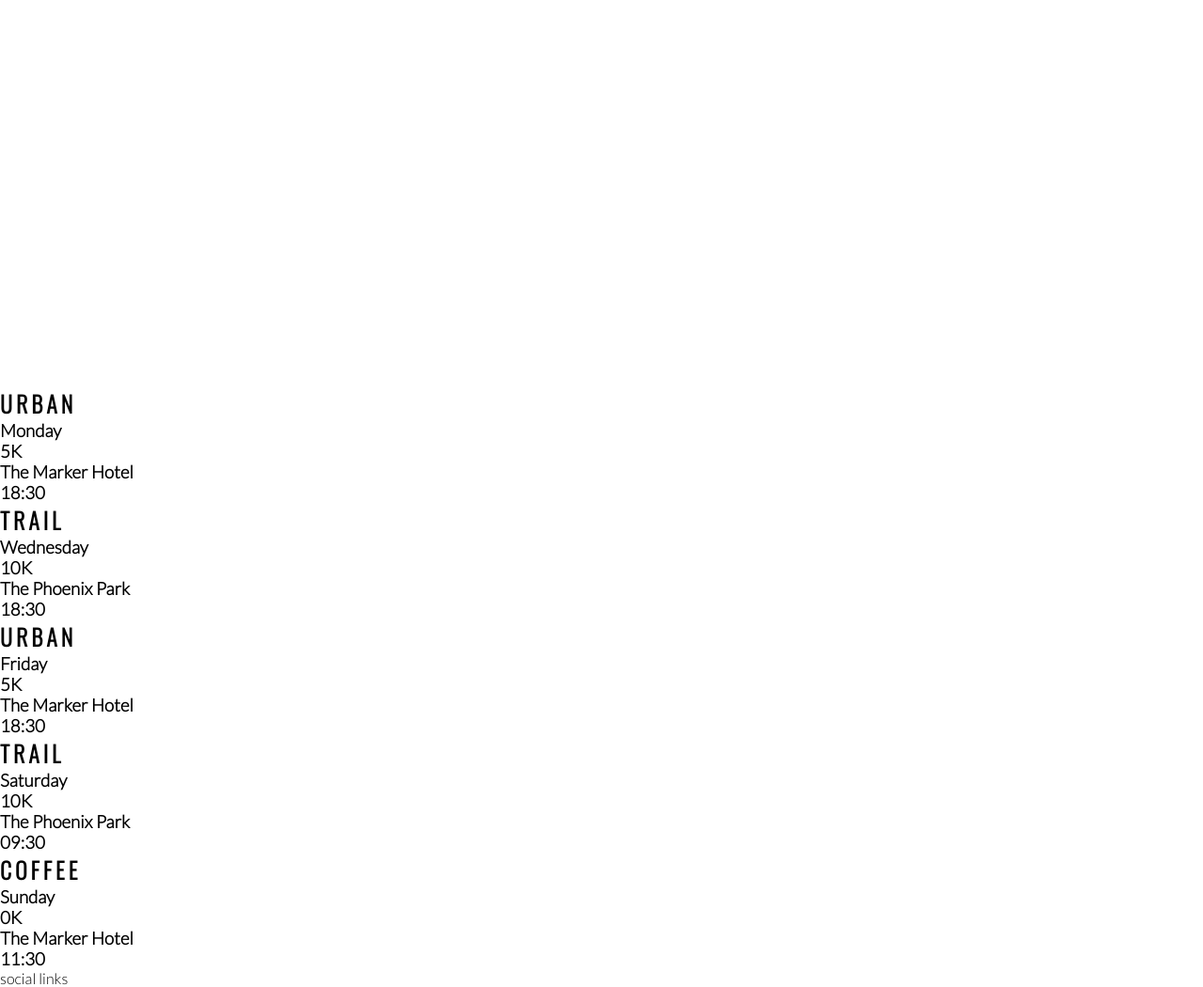
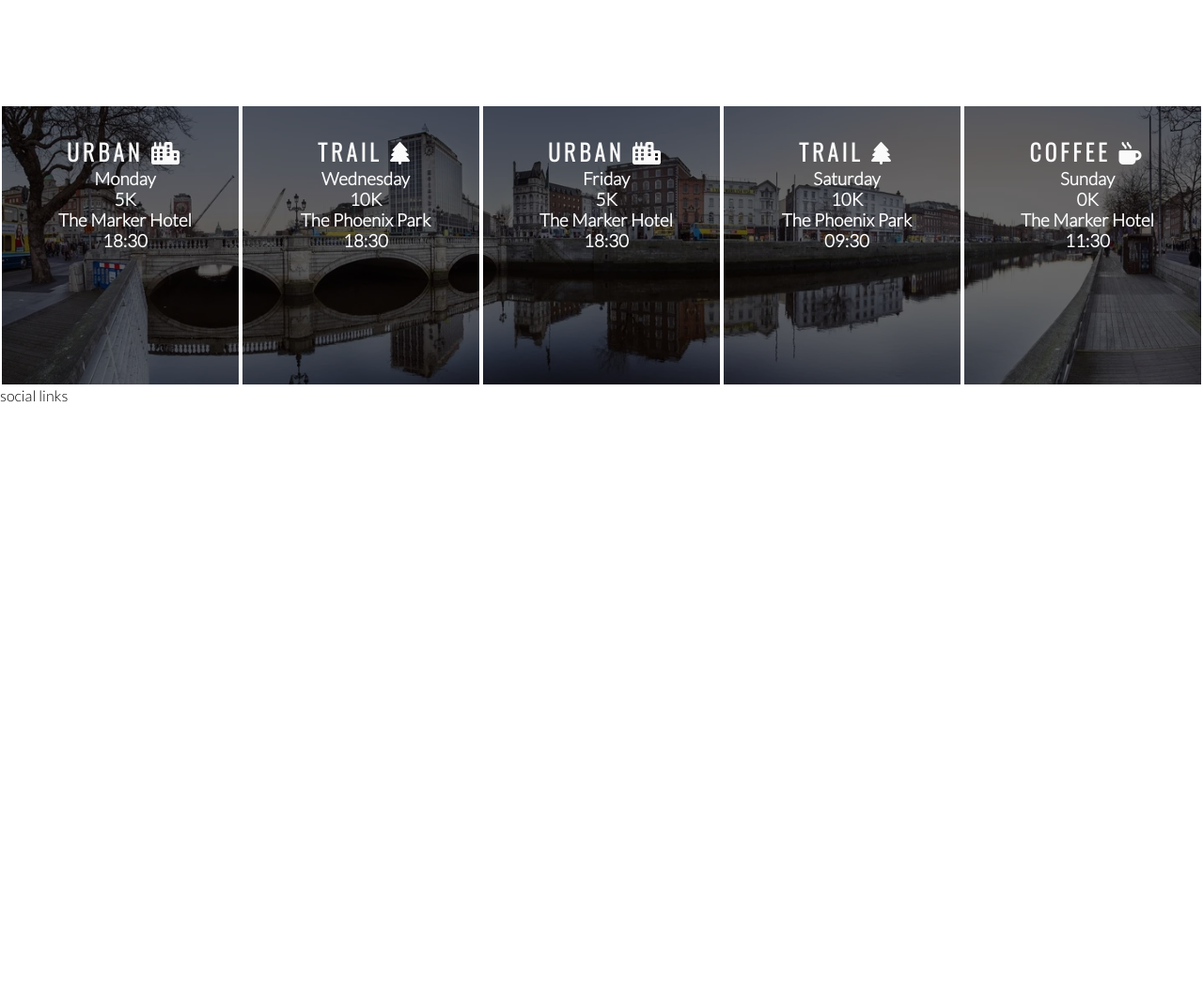
Before and after one commit to shadeofpurple79/love-running, a plain HTML site: page index.html in a window 1280 px wide. Shown: the part 1244-2294 px from the top of the page at 94% size. After the commit the page ends 1674 px from the top, so only its background shows below. Drawn offline with nearby package versions, Linux system fonts and the light colour scheme.

Commit message:
Add styling to meetup times

```diff
--- a/assets/css/style.css
+++ b/assets/css/style.css
@@ -181,7 +181,27 @@
 }
 
 #times {
-    background-image: url(../images/times-background.webp)no-repeat center center;
+    background-image: url(../images/times-background.webp);
+    background-repeat: no-repeat;
+    width: 100%;
+    background-size: cover;
+    background-position: center;
+    overflow: hidden;
+
+}
+
+#times div {
+    color: #fafafa;
+    background-color: rgba(0, 0, 0, 0.6);
+    width: 20%;
+    border: 2px solid white;
     height: 300px;
-    width: 100%;
+    float: left;
+    text-align: center;
+    padding: 30px 0 0 10px;
+    box-sizing: border-box;
 }
+
+#times h2 {
+    color: #fafafa;
+}
--- a/index.html
+++ b/index.html
@@ -71,9 +71,9 @@
 
     </section>
 
-    <section id="times"></section>
+    <section id="times">
         <div>
-            <h2>Urban</h2>
+            <h2>Urban <i class="fas fa-city"></i></h2>
             <h3>Monday</h3>
             <h3>5K</h3>
             <h3>The Marker Hotel</h3>
@@ -81,7 +81,7 @@
         </div>
 
         <div>
-            <h2>Trail</h2>
+            <h2 >Trail <i class="fas fa-tree"></i></h2>
             <h3>Wednesday</h3>
             <h3>10K</h3>
             <h3>The Phoenix Park</h3>
@@ -89,7 +89,7 @@
         </div>
 
         <div>
-            <h2>Urban</h2>
+            <h2>Urban <i class="fas fa-city"></i></h2>
             <h3>Friday</h3>
             <h3>5K</h3>
             <h3>The Marker Hotel</h3>
@@ -97,7 +97,7 @@
         </div>
 
         <div>
-            <h2>Trail</h2>
+            <h2>Trail <i class="fas fa-tree"></i></h2>
             <h3>Saturday</h3>
             <h3>10K</h3>
             <h3>The Phoenix Park</h3>
@@ -105,14 +105,14 @@
         </div>
 
         <div>
-            <h2>Coffee</h2>
+            <h2>Coffee <i class="fas fa-mug-hot"></i></h2>
             <h3>Sunday</h3>
             <h3>0K</h3>
             <h3>The Marker Hotel</h3>
             <h3>11:30</h3>
         </div>
 
-
+    </section>
 
     <footer>social links</footer>
     <!-- Font Awesome code -->
```
